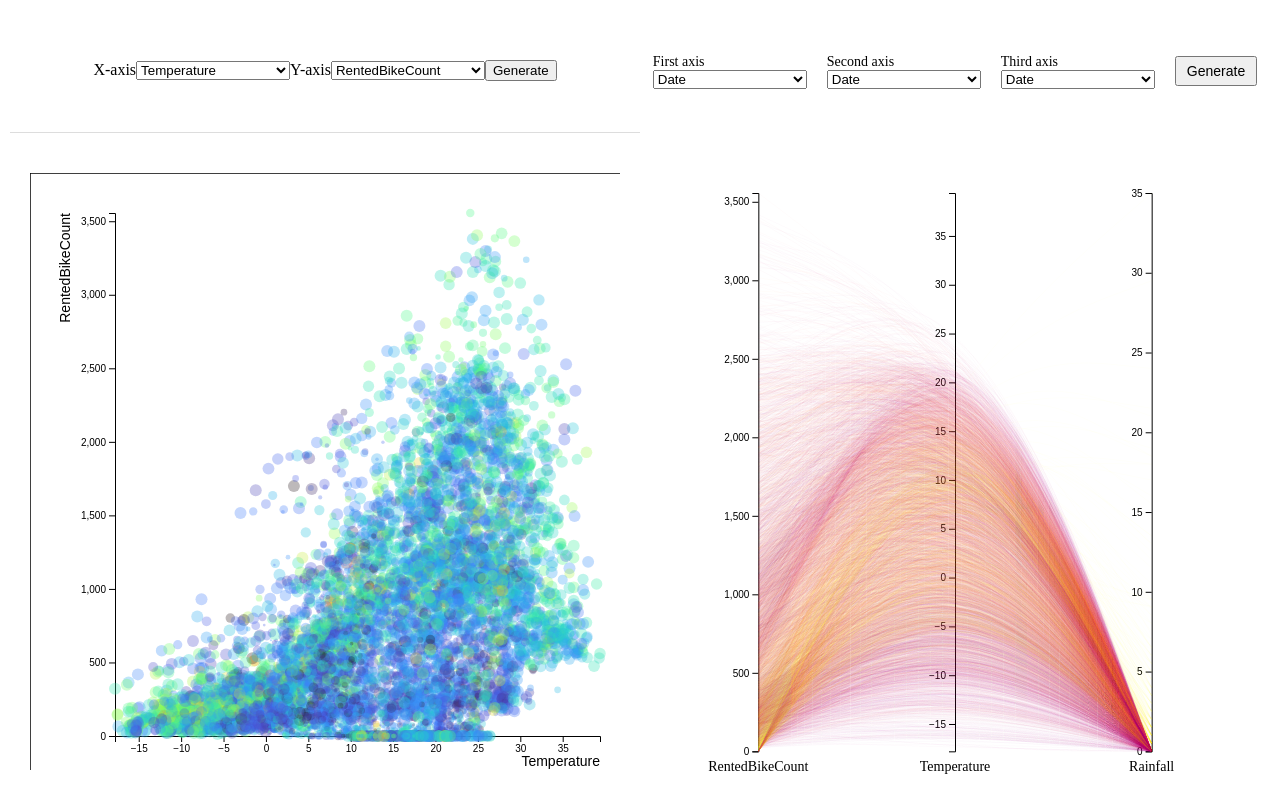
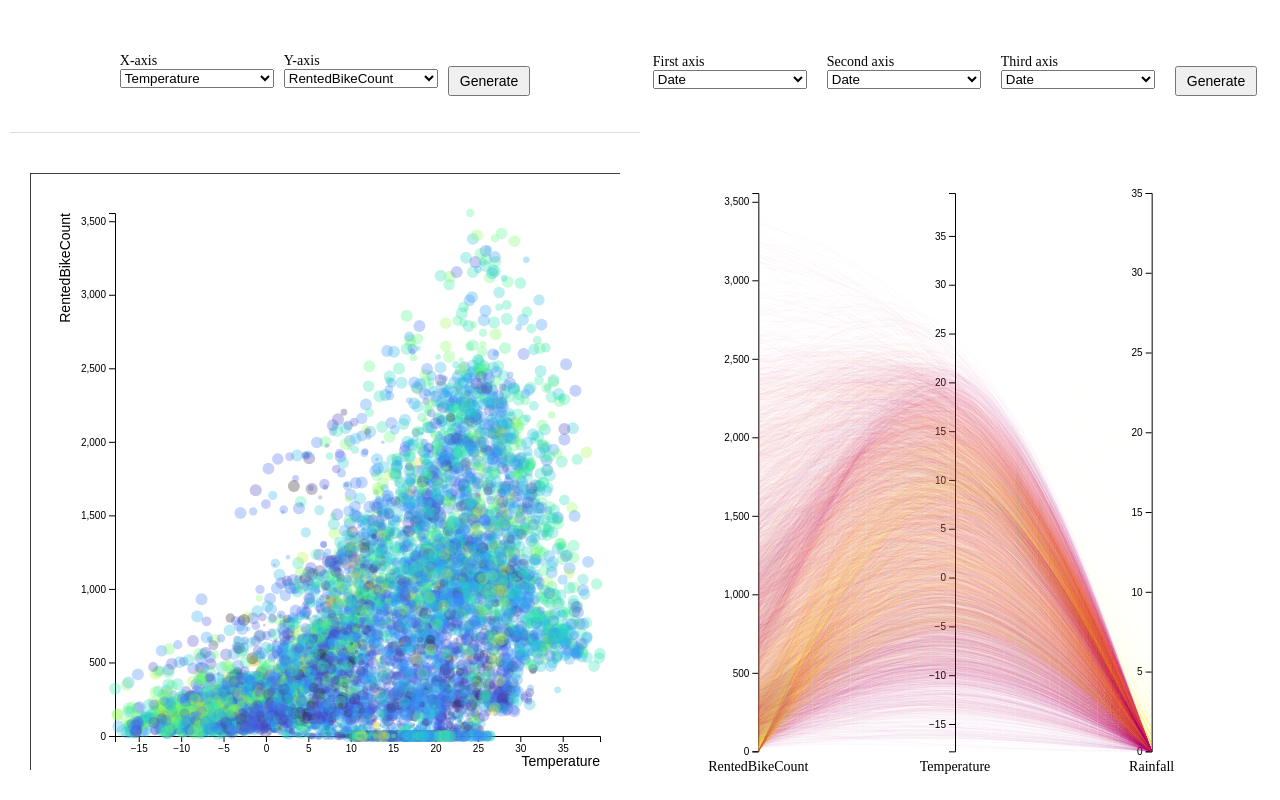
Before and after one commit to giorgiodaneri/HPDAV_assignment2, a React (Create React App) app: page / in a window 1280 px wide. Built offline with nearby package versions, Linux system fonts and the light colour scheme.

Commit message:
adjusted visual layout

```diff
--- a/src/components/ControlBar/ControlBar.css
+++ b/src/components/ControlBar/ControlBar.css
@@ -0,0 +1,23 @@
+.control-bar-form {
+    display: flex;
+    gap: 10px; /* Space between dropdowns and button */
+    align-items: center; /* Aligns items (dropdowns and button) vertically in the same row */
+}
+
+.input-group {
+    display: flex;
+    flex-direction: column;
+    font-size: 14px;
+}
+
+.button-container {
+    display: flex;
+    align-items: center; /* Aligns button vertically with dropdowns */
+}
+
+.generate-button {
+    padding: 5px 10px;
+    margin-top: 20px;
+    font-size: 14px;
+    cursor: pointer;
+}
--- a/src/components/ControlBar/ControlBar.js
+++ b/src/components/ControlBar/ControlBar.js
@@ -1,6 +1,7 @@
 import { useEffect, useState } from "react";
 import { useSelector, useDispatch } from "react-redux";
 import { generateFromConfig } from "../../redux/ConfigSlice";
+import "./ControlBar.css";
 
 function ControlBar() {
     const dispatch = useDispatch();
@@ -46,30 +47,42 @@ function ControlBar() {
 
     return (
         <>
-            <form onSubmit={handleOnSubmit}>
-                <label>
-                    X-axis
-                    <select name="xAxis" value={selectedXAxis} onChange={handleOnChangeXAxis}>
+            <form className="control-bar-form" onSubmit={handleOnSubmit}>
+                <div className="input-group">
+                    <label htmlFor="xAxis">X-axis</label>
+                    <select
+                        id="xAxis"
+                        name="xAxis"
+                        value={selectedXAxis}
+                        onChange={handleOnChangeXAxis}
+                    >
                         {columnNames.map((name) => (
                             <option key={name} value={name}>
                                 {name}
                             </option>
                         ))}
                     </select>
-                </label>
+                </div>
 
-                <label>
-                    Y-axis
-                    <select name="yAxis" value={selectedYAxis} onChange={handleOnChangeYAxis}>
+                <div className="input-group">
+                    <label htmlFor="yAxis">Y-axis</label>
+                    <select
+                        id="yAxis"
+                        name="yAxis"
+                        value={selectedYAxis}
+                        onChange={handleOnChangeYAxis}
+                    >
                         {columnNames.map((name) => (
                             <option key={name} value={name}>
                                 {name}
                             </option>
                         ))}
                     </select>
-                </label>
+                </div>
 
-                <button type="submit">Generate</button>
+                <div className="button-container">
+                    <button type="submit" className="generate-button">Generate</button>
+                </div>
             </form>
         </>
     );
--- a/src/components/parallel_coordinates/ParallelCoordinates-d3.js
+++ b/src/components/parallel_coordinates/ParallelCoordinates-d3.js
@@ -1,10 +1,13 @@
 import * as d3 from 'd3';
 
 class ParallelCoordinates {
-    constructor(container, data, brushedData) {
+    constructor(container, data, brushedData, firstAxis, secondAxis, thirdAxis) {
         this.container = container;
         this.data = data;
         this.brushedData = brushedData || []; // Initialize to an empty array if undefined
+        this.firstAxis = firstAxis;
+        this.secondAxis = secondAxis;
+        this.thirdAxis = thirdAxis;
         this.margin = { top: 30, right: 10, bottom: 25, left: 10 };
 
         // Get the width and height from the container's bounding box
--- a/src/components/parallel_coordinates/ParallelCoordinatesContainer.js
+++ b/src/components/parallel_coordinates/ParallelCoordinatesContainer.js
@@ -4,6 +4,9 @@ import { useEffect, useRef } from 'react';
 
 function ParallelCoordinatesContainer() {
     const data = useSelector(state => state.dataSet);
+    const firstAxis = useSelector(state => state.configRight.firstAxis);
+    const secondAxis = useSelector(state => state.configRight.secondAxis);
+    const thirdAxis = useSelector(state => state.configRight.thirdAxis);
     const brushedData = useSelector(state => state.brushedData);
     const parallelContainerRef = useRef(null);
 
@@ -13,9 +16,10 @@ function ParallelCoordinatesContainer() {
             parallelContainerRef.current.innerHTML = '';
 
             // Create a new ParallelCoordinates instance
-            new ParallelCoordinates(parallelContainerRef.current, data, brushedData);
+            // also pass the three selected axes
+            new ParallelCoordinates(parallelContainerRef.current, data, brushedData, firstAxis, secondAxis, thirdAxis);
         }
-    }, [data, brushedData]);
+    }, [data, brushedData, firstAxis, secondAxis, thirdAxis]);
 
     return <div ref={parallelContainerRef} id="parallelCoordinatesContainer" style={{ width: '100%', height: '100%' }}></div>;
 }
--- a/src/components/scatterplot/Scatterplot-d3.js
+++ b/src/components/scatterplot/Scatterplot-d3.js
@@ -11,7 +11,7 @@ class ScatterplotD3 {
   colorScale;
   sizeScale;
   defaultOpacity = 0.3;
-  transitionDuration = 500;
+  transitionDuration = 1000;
   circleRadius = 3;
 
   constructor(container) {
@@ -54,7 +54,7 @@ class ScatterplotD3 {
     selection
       .transition().duration(this.transitionDuration)
       .attr("transform", (item) => `translate(${this.x(item[xAttribute])},${this.y(item[yAttribute])})`);
-    this.changeBorderAndOpacity(selection);
+    // this.changeBorderAndOpacity(selection);
   }
 
   highlightSelectedItems(selectedItems) {
@@ -71,28 +71,37 @@ class ScatterplotD3 {
     this.x.domain([d3.min(visData, (item) => item[xAttribute]), d3.max(visData, (item) => item[xAttribute])]);
     this.y.domain([d3.min(visData, (item) => item[yAttribute]), d3.max(visData, (item) => item[yAttribute])]);
 
+    // Update the x-axis
     this.svg.select(".xAxisG")
-      .transition().duration(1000)
+        .transition().duration(this.transitionDuration)
         .call(d3.axisBottom(this.x));
 
-    // add text to the x-axis
+    // Remove the old x-axis label
+    this.svg.select(".xAxisG").selectAll(".axis-label").remove();
+
+    // Add text to the x-axis
     this.svg.select(".xAxisG")
         .append("text")
+        .attr("class", "axis-label") // Add a class for easy selection for text removal upon axis update
         .attr("fill", "black")
         .attr("x", this.width)
         .attr("y", 30)
         .attr("text-anchor", "end")
         .text(xAttribute)
-      .style("font-size", "14px");;
+        .style("font-size", "14px");
 
-
+    // Update the y-axis
     this.svg.select(".yAxisG")
-      .transition().duration(1000)
+        .transition().duration(this.transitionDuration)
         .call(d3.axisLeft(this.y));
 
-    // add text to the y-axis
+    // Remove the old y-axis label
+    this.svg.select(".yAxisG").selectAll(".axis-label").remove();
+
+    // Add text to the y-axis
     this.svg.select(".yAxisG")
         .append("text")
+        .attr("class", "axis-label") // Add a class for easy selection
         .attr("fill", "black")
         .attr("transform", "rotate(-90)")
         .attr("y", -55)
@@ -101,6 +110,7 @@ class ScatterplotD3 {
         .text(yAttribute)
         .style("font-size", "14px");
 }
+
 
   renderScatterplot(data, xAttribute, yAttribute, colorAttribute, sizeAttribute, controllerMethods) {
     this.updateAxis(data, xAttribute, yAttribute);
@@ -126,7 +136,6 @@ class ScatterplotD3 {
           itemG.append("circle")
             .attr("class", "dotCircle")
             .attr("r", this.circleRadius)
-            .attr("stroke", "red")
             .attr("r", d => this.sizeScale(d[sizeAttribute]))
             .attr("fill", d => this.colorScale(d[colorAttribute]))
 
@@ -176,8 +185,6 @@ class ScatterplotD3 {
           exit.remove();
         }
       );
-
-
   }
 
   clear() {
--- a/src/redux/ConfigSlice.js
+++ b/src/redux/ConfigSlice.js
@@ -8,6 +8,7 @@ export const configSlice = createSlice({
   },
   reducers: {
     generateFromConfig: (state, action) => {
+      // clear the state
       // Update both xAxis and yAxis with the selected values
       state.xAxis = action.payload.xAxis;
       state.yAxis = action.payload.yAxis;
```
Lines whose indentation alone changed are shown as unchanged.
